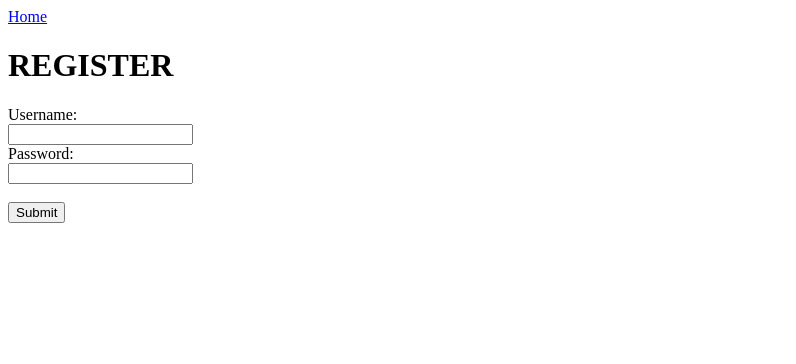
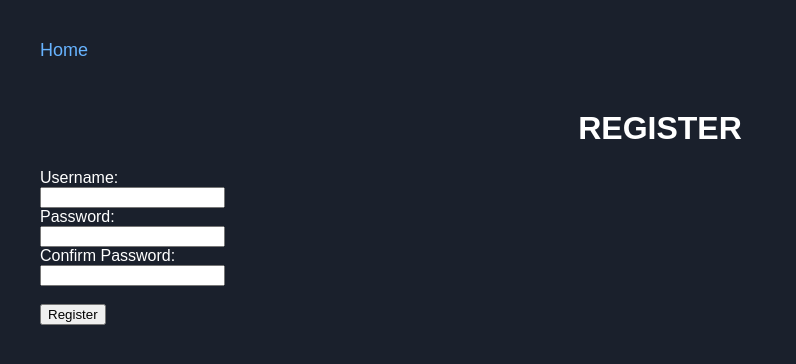
Before and after one commit to yyang594/CSE-312-Project, a Flask app: page /register in a window 1280 px wide. Shown: the top 364 px of the page, without its empty margins (0-796 px from the left). Run offline with Flask 3, Linux system fonts and the light colour scheme; parts of the project's set-up code (start-up, migrations or seed data) failed here and were passed over.

Commit message:
added some designs and changed placeholder name to guest

```diff
--- a/app/server.py
+++ b/app/server.py
@@ -24,7 +24,7 @@ collection = db['items']
 @app.route('/home')
 def home():
     #Note to self: grab username from db and replace variable with it to display name
-    username = "placeholder"
+    username = "Guest"
     return render_template('home.html', username = username)
 
 @app.route('/game')
--- a/app/templates/base.html
+++ b/app/templates/base.html
@@ -5,8 +5,43 @@
     <meta name="viewport" content="width=device-width, initial-scale=1.0">
     <title>Document</title>
 </head>
+<style>
+    body {
+        background-color: #1a202c;
+        font-family: sans-serif;
+        color: white;
+        margin: 0;
+        padding: 0;
+    }
+    h1 {
+        text-align: center;
+    }
+
+    label{
+        display: block;
+    }
+    .links {
+      margin-top: 40px;
+      margin-left: 40px;
+    }
+
+    .links a {
+      display: block;
+      color: #67b3ff;
+      font-size: 18px;
+      text-decoration: none;
+      margin-bottom: 10px;
+    }
+
+    .links a:hover {
+      color: #22d0d3;
+      text-decoration: underline;
+    }
+</style>
 <body>
-    <a href="{{ url_for('home') }}">Home</a><br>
-    {% block content %} {% endblock %}
+    <div class="links">
+        <a href="{{ url_for('home') }}">Home</a><br>
+        {% block content %} {% endblock %}
+    </div>
 </body>
 </html>
--- a/app/templates/register.html
+++ b/app/templates/register.html
@@ -2,11 +2,27 @@
 
 {% block content %}
     <h1>REGISTER</h1>
-    <form action="/register" method="POST">
-        <label for="fname">Username:</label><br>
-        <input type="text" id="username" name="username"><br>
-        <label for="lname">Password:</label><br>
-        <input type="password" id="password" name="password"><br><br>
-        <input type="submit" value="Submit">
+    <form id="registerform" action="/register" method="POST">
+        <label for="fname">Username:</label>
+        <input type="text" id="username" name="username" required><br>
+        <label for="lname">Password:</label>
+        <input type="password" id="password" name="password" required><br>
+        <label for="lname">Confirm Password:</label>
+        <input type="password" id="confirmpassword" required><br><br>
+        <button type="submit">Register</button>
     </form>
+    <!--<script>
+        const form = document.getElementById("registerForm");
+        const passwordInput = document.getElementById("password");
+        const confirmInput = document.getElementById("confirmpassword");
+        const errorMsg = document.getElementById("errorMsg");
+        form.addEventListener("submit", function (event) {
+            const password = passwordInput.value;
+            const confirmpassword = confirmpassword.value;
+            if(password !== confirmpassword){
+                alert("Passwords do not match")
+                return
+            }
+        });
+    </script>-->
 {% endblock %}
```
Also changed, not shown: app/templates/home.html (+5 -3 lines), app/templates/login.html (+5 -5 lines).
